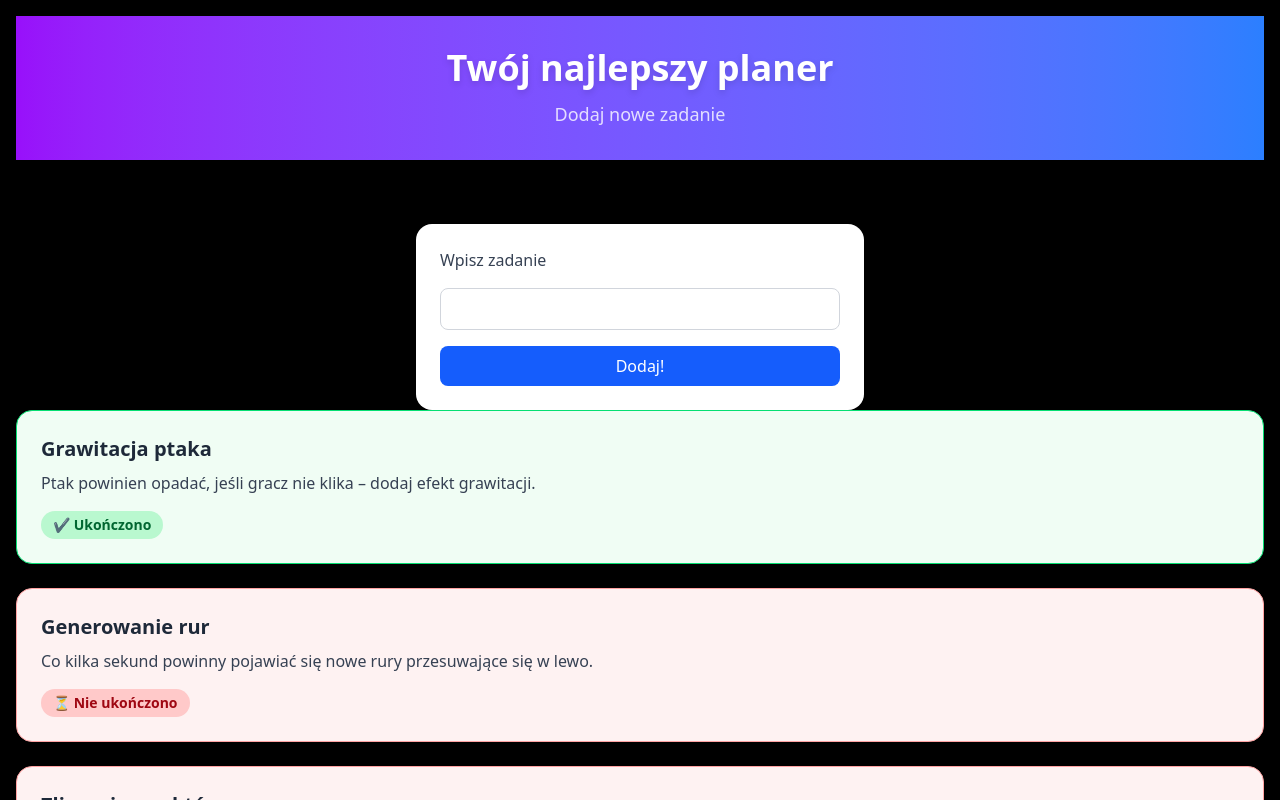
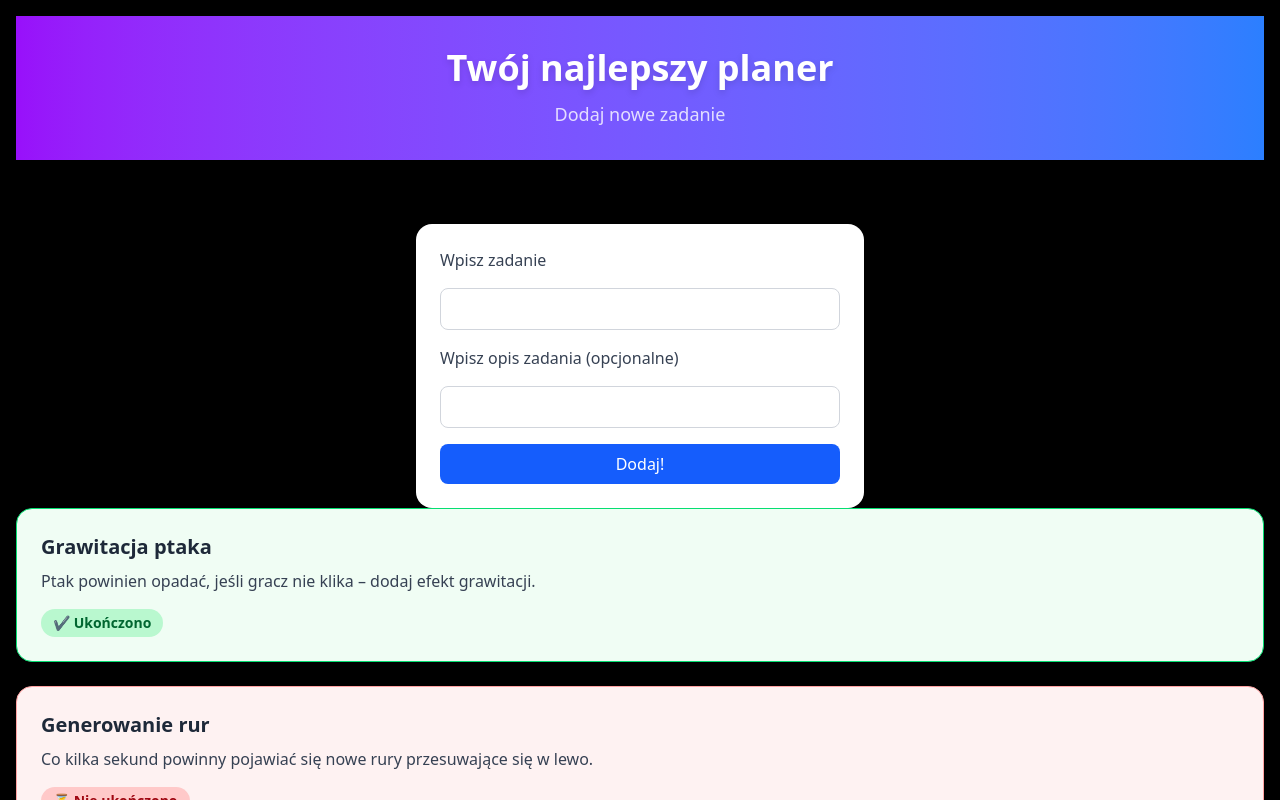
Before and after one commit to WrAp9012/Planer, a React (Vite) app in the folder planer/: page / in a window 1280 px wide. Shown: the top 800 px of the page. Built offline with nearby package versions, Linux system fonts and the light colour scheme.

Commit message:
Add documentation to all components

```diff
--- a/planer/src/components/AddTaskForm.tsx
+++ b/planer/src/components/AddTaskForm.tsx
@@ -1,16 +1,58 @@
+import { useState } from "react";
 import "../App.css";
 
+/**
+ * Komponent `AddTaskForm` wyświetla formularz umożliwiający użytkownikowi
+ * dodanie nowego zadania i opcjonalnego opisu. Dane nie są jeszcze podpinane
+ * do listy zadań – aktualnie po przesłaniu formularza testowo ustawiane są wartości
+ * `taskTitle` i `taskBody`, które są wypisywane w konsoli.
+ *
+ * @component
+ * @returns {JSX.Element} Formularz dodawania zadania
+ *
+ * @example
+ * <AddTaskForm />
+ */
 export default function AddTaskForm() {
+  const [taskTitle, setTaskTitle] = useState("");
+  const [taskBody, setBodyTitle] = useState("");
+
+  /**
+   * Obsługuje zdarzenie wysłania formularza.
+   * Ustawia testowe dane oraz wypisuje je w konsoli.
+   *
+   * @param {React.FormEvent<HTMLFormElement>} e - Zdarzenie formularza
+   */
+  const handleSubmit = (e: React.FormEvent<HTMLFormElement>) => {
+    e.preventDefault();
+    setTaskTitle("TEST");
+    setBodyTitle("TEST11");
+    console.log(taskTitle);
+    console.log(taskBody);
+  };
+
   return (
     <>
-      <form className="flex flex-col gap-4 max-w-md mx-auto bg-white rounded-2xl shadow-lg p-6 mt-16">
-        <label htmlFor="user-new-task" className="text-gray-700 font-medium">
+      <form
+        className="flex flex-col gap-4 max-w-md mx-auto bg-white rounded-2xl shadow-lg p-6 mt-16"
+        onSubmit={handleSubmit}
+      >
+        <label htmlFor="task-title" className="text-gray-700 font-medium">
           Wpisz zadanie
         </label>
         <input
           type="text"
-          name="user-new-task"
+          name="task-title"
           id="user-new-task"
+          className="px-4 py-2 border border-gray-300 rounded-lg focus:outline-none focus:ring-2 focus:ring-blue-500 text-gray-800"
+        />
+        <label htmlFor="task-body" className="text-gray-700 font-medium">
+          Wpisz opis zadania (opcjonalne)
+        </label>
+        <input
+          type="text"
+          name="task-title"
+          id="user-new-body"
           className="px-4 py-2 border border-gray-300 rounded-lg focus:outline-none focus:ring-2 focus:ring-blue-500 text-gray-800"
         />
         <input
--- a/planer/src/components/TaskList.tsx
+++ b/planer/src/components/TaskList.tsx
@@ -1,17 +1,26 @@
 import "../App.css";
-import AddTaskForm from "./AddTaskForm";
 import { sampleData } from "../data/sampleData";
 import TaskItem from "./TaskItem";
 
+/**
+ * Komponent `TaskList` odpowiada za renderowanie listy zadań
+ * na podstawie danych z `sampleData`. Każde zadanie jest przekazywane
+ * do komponentu `TaskItem`.
+ *
+ * @component
+ * @returns {JSX.Element} Lista komponentów `TaskItem`
+ *
+ * @example
+ * <TaskList />
+ */
 export default function TaskList() {
   return (
     <>
       <main>
-        <AddTaskForm />
-
         <div id="task-list">
           {sampleData.map((item) => (
             <TaskItem
+              key={item.id}
               id={item.id}
               title={item.tytul}
               body={item.opis}
--- a/planer/src/pages/Home.tsx
+++ b/planer/src/pages/Home.tsx
@@ -1,12 +1,24 @@
 import "../App.css";
+import AddTaskForm from "../components/AddTaskForm";
 import Header from "../components/Header";
 import TaskList from "../components/TaskList";
 
+/**
+ * Komponent `Home` to główny widok aplikacji.
+ * Zawiera nagłówek, formularz dodawania zadań oraz listę zadań.
+ *
+ * @component
+ * @returns {JSX.Element} Widok główny aplikacji
+ *
+ * @example
+ * <Home />
+ */
 export default function Home() {
   return (
     <>
       <div className="min-h-screen bg-black text-white p-4">
         <Header />
+        <AddTaskForm />
         <TaskList />
       </div>
     </>
```
Also changed, not shown: planer/src/App.tsx (+10 -0 lines), planer/src/components/Header.tsx (+10 -0 lines), planer/src/components/TaskItem.tsx (+22 -0 lines), planer/src/data/sampleData.ts (+13 -0 lines).
